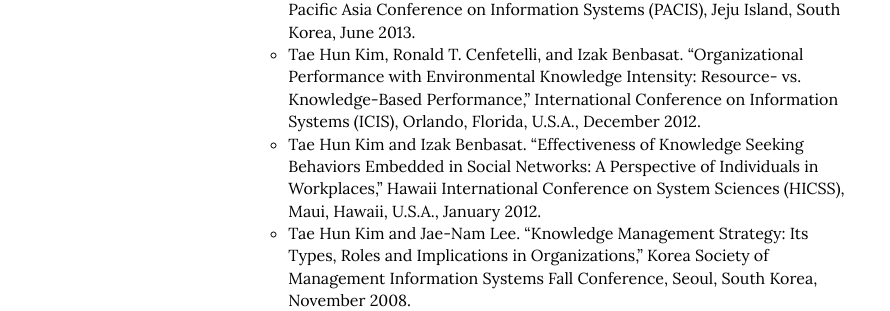
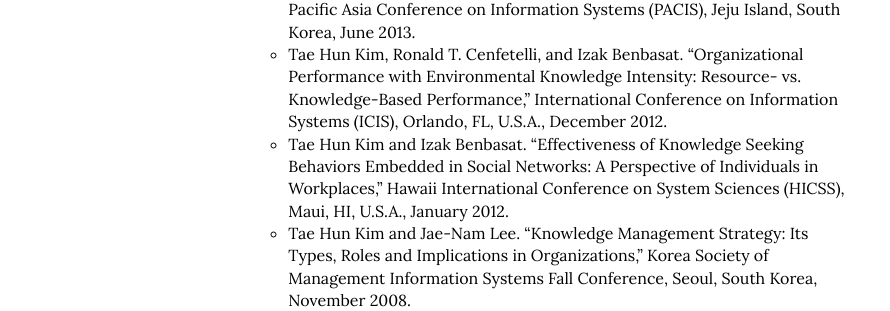
Before and after one commit to istaehun/taehun, a Jekyll site: the page built from index.html, in a window 1280 px wide and 900 px high, scrolled down 1752 px. Shown: the part 216-527 px from the top of the window, without its empty margins (188-1078 px from the left). Built offline with Jekyll 4.4.1, drawn with Linux system fonts in a browser that asks for light colours; nearby versions of some CDN libraries.

Commit message:
Update research.yml

```diff
--- a/_data/research.yml
+++ b/_data/research.yml
@@ -24,8 +24,8 @@
     - "D. Harrison McKnight, Peng Liu, and Tae Hun Kim. “Lifting Vendor Loyalty Through Trust: Testing the “Chutes and Ladders” Metaphor,” Americas Conference on Information Systems (AMCIS), San Diego, CA, U.S.A., August 2016."
     - "Tae Hun Kim, Byounggu Choi, Jae-Nam Lee, and Vallabh Sambamurthy. “The Diversity Effects of Knowledge Sourcing Strategies on Firm Performance: A Complementarity Theory,” International Conference on Information Systems (ICIS), Auckland, New Zealand, December 2014."
     - "Tae Hun Kim and Jae-Nam Lee. “The Effects of Team Diversity in Knowledge Sourcing Scope and Individual Learning Mode: A Multi-Level Approach,” Pacific Asia Conference on Information Systems (PACIS), Jeju Island, South Korea, June 2013."
-    - "Tae Hun Kim, Ronald T. Cenfetelli, and Izak Benbasat. “Organizational Performance with Environmental Knowledge Intensity: Resource- vs. Knowledge-Based Performance,” International Conference on Information Systems (ICIS), Orlando, Florida, U.S.A., December 2012."
-    - "Tae Hun Kim and Izak Benbasat. “Effectiveness of Knowledge Seeking Behaviors Embedded in Social Networks: A Perspective of Individuals in Workplaces,” Hawaii International Conference on System Sciences (HICSS), Maui, Hawaii, U.S.A., January 2012."
+    - "Tae Hun Kim, Ronald T. Cenfetelli, and Izak Benbasat. “Organizational Performance with Environmental Knowledge Intensity: Resource- vs. Knowledge-Based Performance,” International Conference on Information Systems (ICIS), Orlando, FL, U.S.A., December 2012."
+    - "Tae Hun Kim and Izak Benbasat. “Effectiveness of Knowledge Seeking Behaviors Embedded in Social Networks: A Perspective of Individuals in Workplaces,” Hawaii International Conference on System Sciences (HICSS), Maui, HI, U.S.A., January 2012."
     - "Tae Hun Kim and Jae-Nam Lee. “Knowledge Management Strategy: Its Types, Roles and Implications in Organizations,” Korea Society of Management Information Systems Fall Conference, Seoul, South Korea, November 2008."
 -
   sub-title: Invited Research Presentations
```
